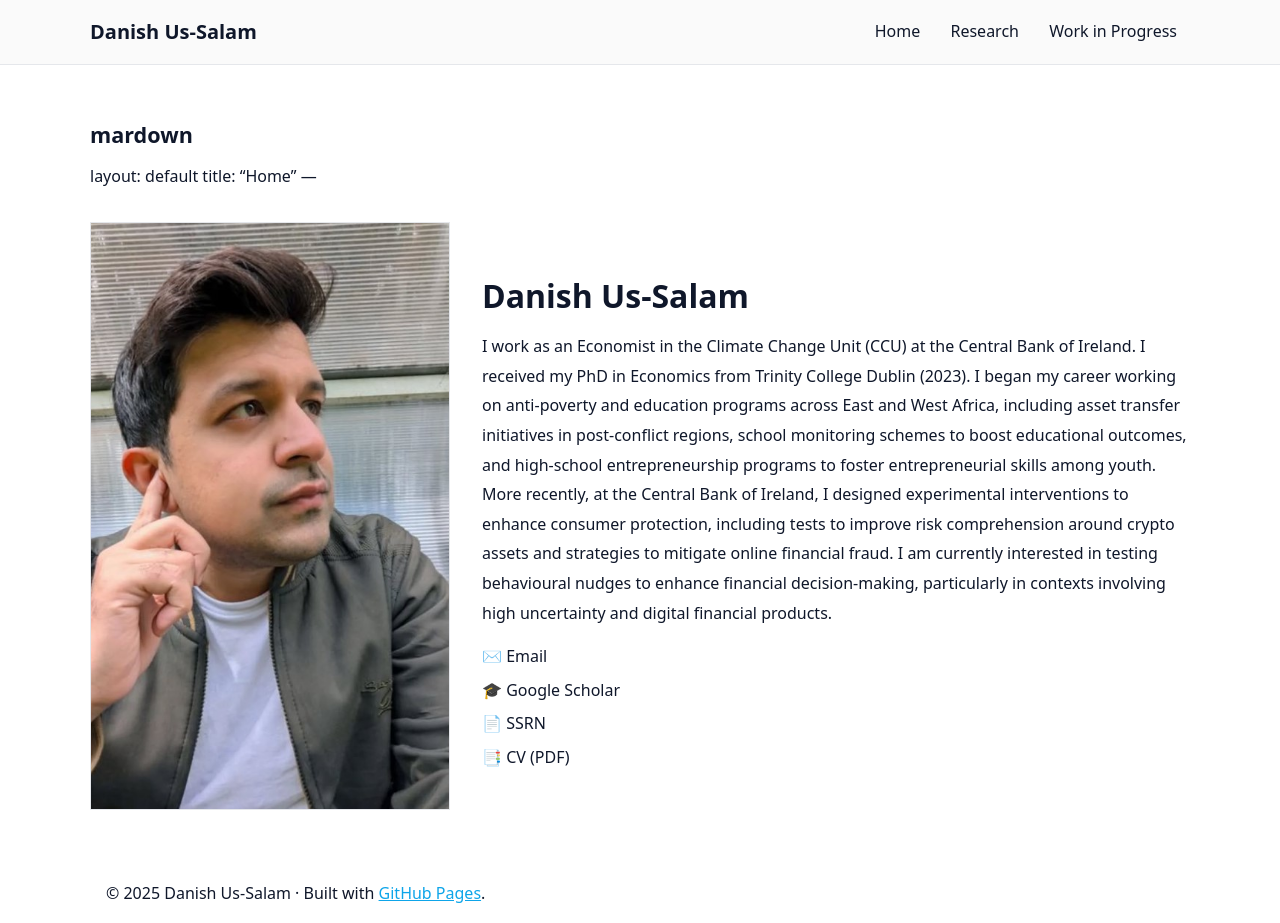
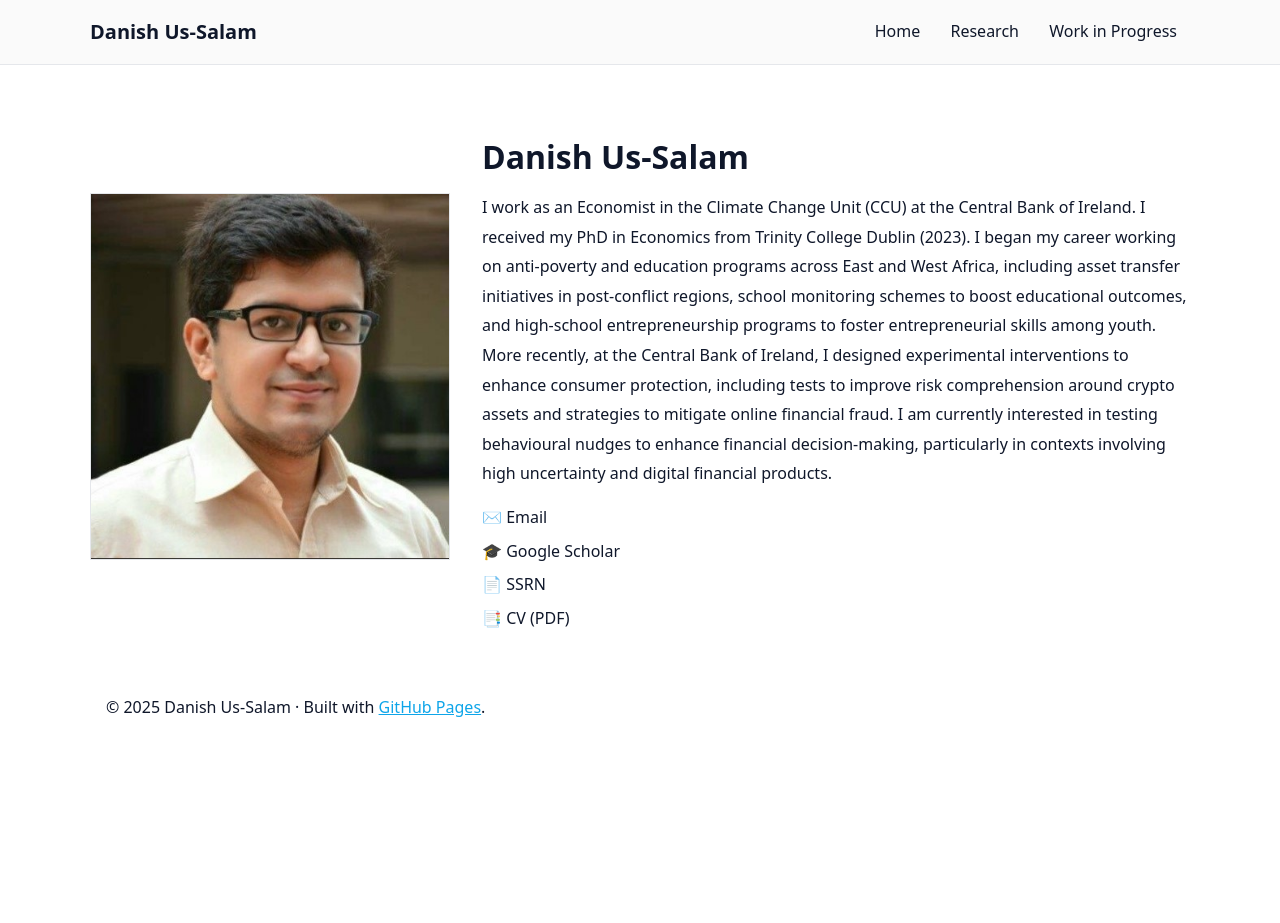
Before and after one commit to danishussalam/danishussalam.github.io, a Jekyll site: the page built from index.md, in a window 1280 px wide. Built offline with Jekyll 4.4.1, drawn with Linux system fonts in a browser that asks for light colours; our own code applies the rules of GitHub Pages for plain Markdown files; after the commit the page ends 900 px from its top, so only the background shows below that.

Commit message:
Update index.md

```diff
--- a/index.md
+++ b/index.md
@@ -1,4 +1,3 @@
-mardown
 ---
 layout: default
 title: "Home"
@@ -6,13 +5,14 @@ title: "Home"
 
 <div class="about-section">
   <div class="profile-pic">
-    <img src="{{ '/assets/profile2.jpg' | relative_url }}" alt="Danish Us-Salam">
+    <img src="/assets/profile.jpg" alt="Danish Us-Salam" />
   </div>
   <div class="bio">
     <h1>Danish Us-Salam</h1>
     <p>
 I work as an Economist in the Climate Change Unit (CCU) at the Central Bank of Ireland. I received my PhD in Economics from Trinity College Dublin (2023). I began my career working on anti-poverty and education programs across East and West Africa, including asset transfer initiatives in post-conflict regions, school monitoring schemes to boost educational outcomes, and high-school entrepreneurship programs to foster entrepreneurial skills among youth. More recently, at the Central Bank of Ireland, I designed experimental interventions to enhance consumer protection, including tests to improve risk comprehension around crypto assets and strategies to mitigate online financial fraud. I am currently interested in testing behavioural nudges to enhance financial decision-making, particularly in contexts involving high uncertainty and digital financial products.
     </p>
+
     <ul class="contact-icons">
       <li><a href="mailto:firstname.lastname@centralbank.ie">✉️ Email</a></li>
       <li><a href="https://scholar.google.com/">🎓 Google Scholar</a></li>
```
